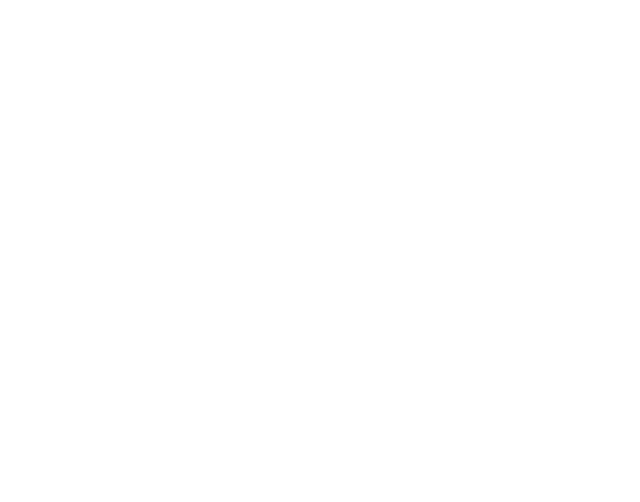
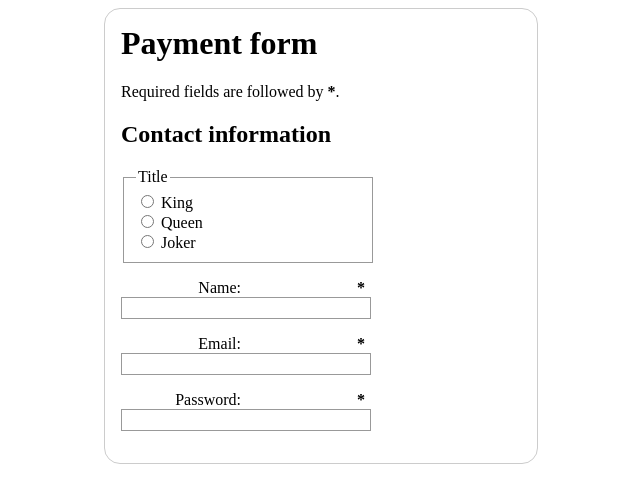
Before and after one commit to joshwalthall/mdn-payment-form, a plain HTML site: page index.html in a window 1280 px wide. Shown: the whole page, without its empty margins (319-959 px from the left). Drawn offline with Linux system fonts and the light colour scheme.

Commit message:
Add HTML for first form section.

```diff
--- a/index.html
+++ b/index.html
@@ -5,11 +5,65 @@
   <meta charset="UTF-8">
   <meta http-equiv="X-UA-Compatible" content="IE=edge">
   <meta name="viewport" content="width=device-width, initial-scale=1.0">
-  <title>Document</title>
+  <link rel="stylesheet" href="style.css">
+  <title>Payment Form</title>
 </head>
 
 <body>
-
+    <form action="">
+      <h1>Payment form</h1>
+      <p>
+        Required fields are followed by
+        <strong><span aria-label="required">*</span></strong>.
+      </p>
+      <section>
+        <h2>Contact information</h2>
+        <fieldset>
+          <legend>Title</legend>
+          <ul>
+            <li>
+              <label for="title_1">
+                <input type="radio" id="title_1" name="title" value="K">
+                King
+              </label>
+            </li>
+            <li>
+              <label for="title_2">
+                <input type="radio" id="title_2" name="title" value="Q">
+                Queen
+              </label>
+            </li>
+            <li>
+              <label for="title_3">
+                <input type="radio" id="title_3" name="title" value="J">
+                Joker
+              </label>
+            </li>
+          </ul>
+        </fieldset>
+        <p>
+          <label for="name">
+            <span>Name: </span>
+            <strong><span aria-label="required">*</span></strong>
+          </label>
+          <input type="text" id="name" name="username" required>
+        </p>
+        <p>
+          <label for="mail">
+            <span>Email: </span>
+            <strong><span aria-label="required">*</span></strong>
+          </label>
+          <input type="email" id="mail" name="usermail" required>
+        </p>
+        <p>
+          <label for="pwd">
+            <span>Password: </span>
+            <strong><span aria-label="required">*</span></strong>
+          </label>
+          <input type="password" id="pwd" name="password" required>
+        </p>
+      </section>
+    </form>
 </body>
 
 </html>
```
